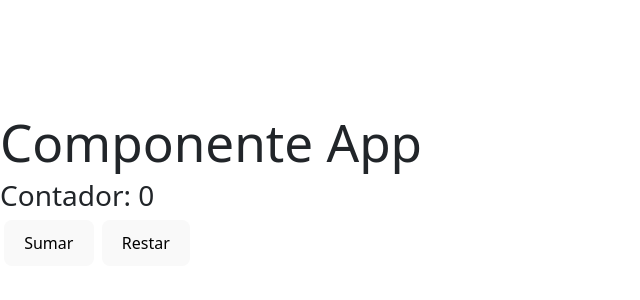
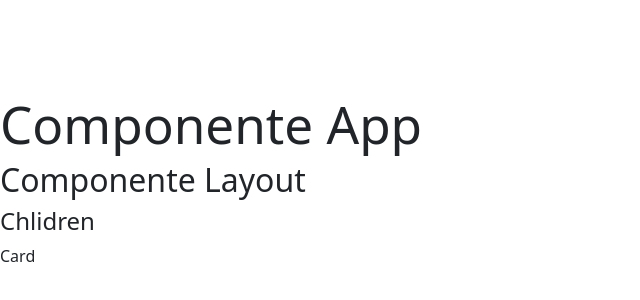
Before and after one commit to VictorVergaraC/coderhouse-react-app, a React (Vite) app: page / in a window 1280 px wide. Shown: the part 210-510 px from the top of the page, without its empty margins (0-640 px from the left). Built offline with nearby package versions, Linux system fonts and the light colour scheme.

Commit message:
Clase 5 ausente

```diff
--- a/src/App.jsx
+++ b/src/App.jsx
@@ -1,4 +1,6 @@
+import Card from './components/Card/card';
 import HookUseState from './components/HookUseState/HookUseState';
+import Layout from './components/Layout/Layout';
 import Padre from './components/Padre';
 
 const App = () => {
@@ -7,7 +9,11 @@ const App = () => {
     <>
       <h1>Componente App</h1>
       {/* <Padre/> */}
-      <HookUseState/>
+      {/* <HookUseState/> */}
+      <Layout>
+        <h4>Chlidren</h4>
+        <Card/>
+      </Layout>
     </>
   );
 }
--- /dev/null
+++ b/src/components/Card/card.jsx
@@ -0,0 +1,11 @@
+import React from 'react';
+
+const Card = () => {
+    return (
+        <p>
+            Card
+        </p>
+    );
+}
+
+export default Card;
--- /dev/null
+++ b/src/components/Layout/Layout.jsx
@@ -0,0 +1,14 @@
+import React from 'react';
+
+const Layout = ({ children }) => {
+    return (
+        <div>
+            <h2>
+                Componente Layout
+            </h2>
+            { children }
+        </div>
+    );
+}
+
+export default Layout;
```
